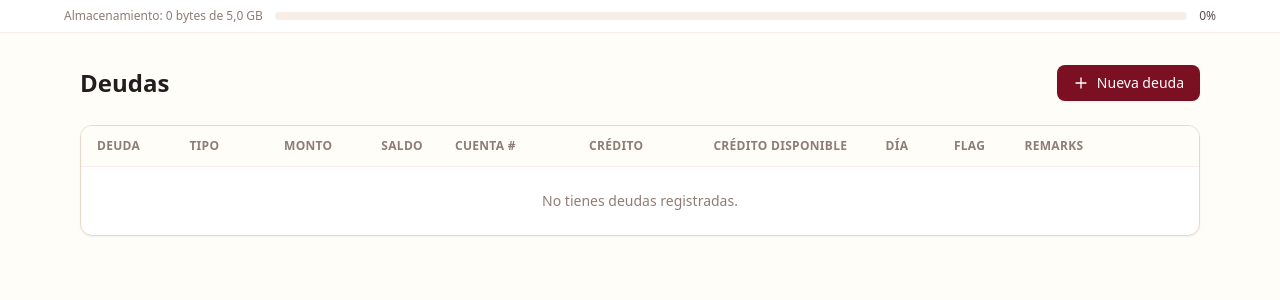
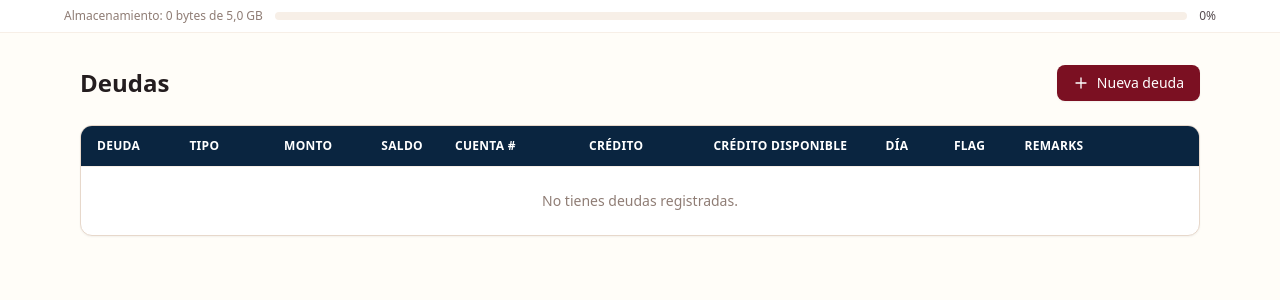
Before and after one commit to keybyme/keymyme2, a Django app: page /finanzas/deudas/ in a window 1280 px wide. Shown: the part 94-394 px from the top of the page. Run offline with Django 5.2, Linux system fonts and the light colour scheme; the visitor is signed in with stand-in values (Sample User, id 1); data that the repository does not hold is empty; some libraries are stand-ins or nearby versions.

Commit message:
Style table headers with navy background and bold white text
Adds a "navy" color to the Tailwind palette (the existing "blue" is
remapped to burgundy, so a literal navy needs its own key) and applies it
to the thead across all 9 data table pages. Cuenta's sort-link hover color
moves from burgundy to gold since burgundy hover text was unreadable on navy.

```diff
--- a/config/templates/base.html
+++ b/config/templates/base.html
@@ -27,6 +27,7 @@
                             800: '#3d3436', 900: '#241d1f',
                         },
                         gold: { DEFAULT: '#d9aa43', light: '#f6df9a' },
+                        navy: { DEFAULT: '#0a2540', light: '#173963' },
                     },
                 },
             },
--- a/finanzas/templates/finanzas/deuda_list.html
+++ b/finanzas/templates/finanzas/deuda_list.html
@@ -11,18 +11,18 @@
 
 <div class="overflow-x-auto rounded-xl border border-gray-200 bg-white shadow-sm">
 <table class="min-w-full divide-y divide-gray-100">
-    <thead class="bg-gray-50">
+    <thead class="bg-navy">
         <tr>
-            <th class="px-4 py-3 text-left text-xs font-semibold uppercase tracking-wide text-gray-500">Deuda</th>
-            <th class="px-4 py-3 text-left text-xs font-semibold uppercase tracking-wide text-gray-500">Tipo</th>
-            <th class="px-4 py-3 text-right text-xs font-semibold uppercase tracking-wide text-gray-500">Monto</th>
-            <th class="px-4 py-3 text-right text-xs font-semibold uppercase tracking-wide text-gray-500">Saldo</th>
-            <th class="px-4 py-3 text-left text-xs font-semibold uppercase tracking-wide text-gray-500">Cuenta #</th>
-            <th class="px-4 py-3 text-right text-xs font-semibold uppercase tracking-wide text-gray-500">Crédito</th>
-            <th class="px-4 py-3 text-right text-xs font-semibold uppercase tracking-wide text-gray-500">Crédito disponible</th>
-            <th class="px-4 py-3 text-center text-xs font-semibold uppercase tracking-wide text-gray-500">Día</th>
-            <th class="px-4 py-3 text-center text-xs font-semibold uppercase tracking-wide text-gray-500">Flag</th>
-            <th class="px-4 py-3 text-left text-xs font-semibold uppercase tracking-wide text-gray-500">Remarks</th>
+            <th class="px-4 py-3 text-left text-xs font-bold uppercase tracking-wide text-white">Deuda</th>
+            <th class="px-4 py-3 text-left text-xs font-bold uppercase tracking-wide text-white">Tipo</th>
+            <th class="px-4 py-3 text-right text-xs font-bold uppercase tracking-wide text-white">Monto</th>
+            <th class="px-4 py-3 text-right text-xs font-bold uppercase tracking-wide text-white">Saldo</th>
+            <th class="px-4 py-3 text-left text-xs font-bold uppercase tracking-wide text-white">Cuenta #</th>
+            <th class="px-4 py-3 text-right text-xs font-bold uppercase tracking-wide text-white">Crédito</th>
+            <th class="px-4 py-3 text-right text-xs font-bold uppercase tracking-wide text-white">Crédito disponible</th>
+            <th class="px-4 py-3 text-center text-xs font-bold uppercase tracking-wide text-white">Día</th>
+            <th class="px-4 py-3 text-center text-xs font-bold uppercase tracking-wide text-white">Flag</th>
+            <th class="px-4 py-3 text-left text-xs font-bold uppercase tracking-wide text-white">Remarks</th>
             <th class="px-4 py-3"></th>
             <th class="px-4 py-3"></th>
         </tr>
--- a/vault/templates/vault/category_list.html
+++ b/vault/templates/vault/category_list.html
@@ -10,9 +10,9 @@
 
 <div class="overflow-x-auto rounded-xl border border-gray-200 bg-white shadow-sm">
 <table class="min-w-full divide-y divide-gray-100">
-    <thead class="bg-gray-50">
+    <thead class="bg-navy">
         <tr>
-            <th class="px-4 py-3 text-left text-xs font-semibold uppercase tracking-wide text-gray-500">Nombre</th>
+            <th class="px-4 py-3 text-left text-xs font-bold uppercase tracking-wide text-white">Nombre</th>
             <th class="px-4 py-3"></th>
         </tr>
     </thead>
--- a/vault/templates/vault/url_list.html
+++ b/vault/templates/vault/url_list.html
@@ -12,10 +12,10 @@
 
 <div class="overflow-x-auto rounded-xl border border-gray-200 bg-white shadow-sm">
 <table class="min-w-full divide-y divide-gray-100">
-    <thead class="bg-gray-50">
+    <thead class="bg-navy">
         <tr>
-            <th class="px-4 py-3 text-left text-xs font-semibold uppercase tracking-wide text-gray-500">Nombre</th>
-            <th class="px-4 py-3 text-left text-xs font-semibold uppercase tracking-wide text-gray-500">Categoría</th>
+            <th class="px-4 py-3 text-left text-xs font-bold uppercase tracking-wide text-white">Nombre</th>
+            <th class="px-4 py-3 text-left text-xs font-bold uppercase tracking-wide text-white">Categoría</th>
             <th class="px-4 py-3"></th>
         </tr>
     </thead>
```
Also changed, not shown: finanzas/templates/finanzas/cuenta_list.html (+9 -9 lines), finanzas/templates/finanzas/transaccion_list.html (+7 -7 lines), vault/templates/vault/contact_list.html (+6 -6 lines), vault/templates/vault/mediafile_list.html (+5 -5 lines), vault/templates/vault/password_list.html (+5 -5 lines), vault/templates/vault/reminder_list.html (+7 -7 lines).
